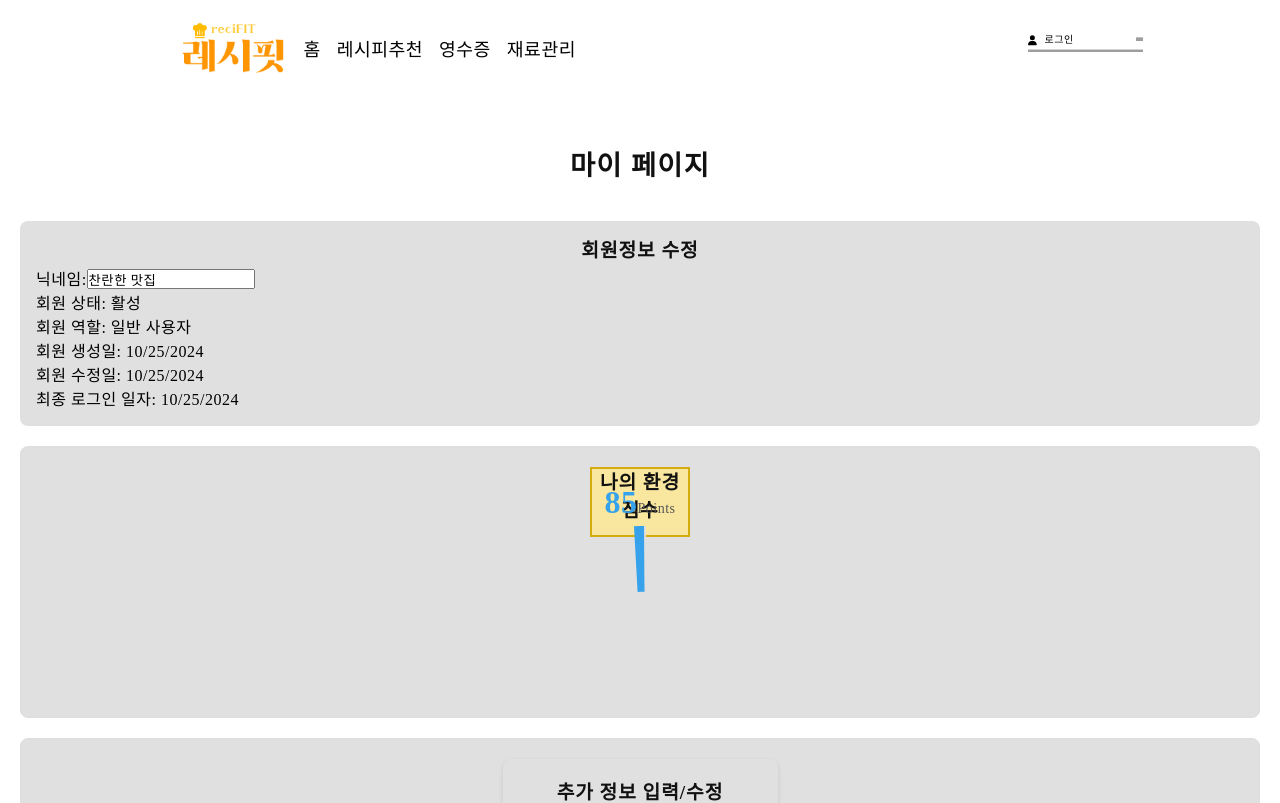
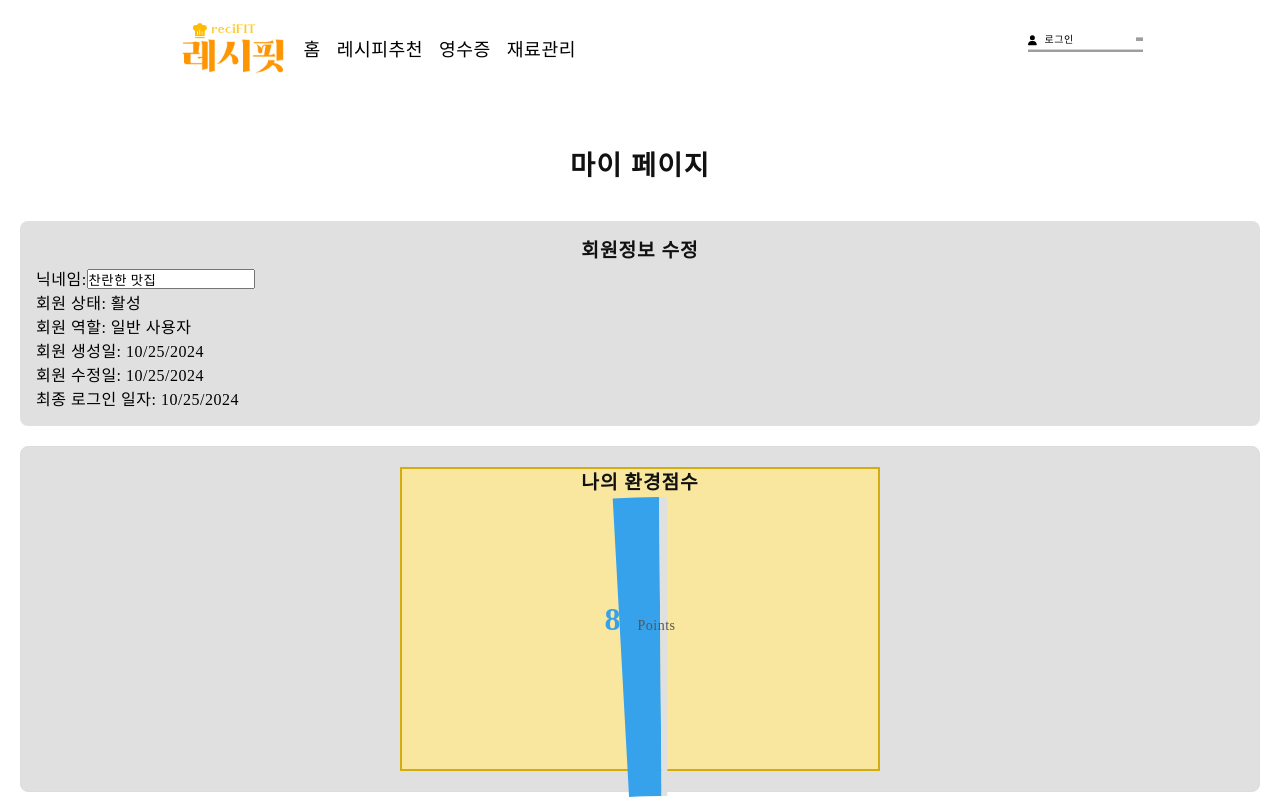
Before and after one commit to 2024-AISCHOOL-WEB1A/reciFIT, a React (Create React App) app in the folder frontend/: page /mypage in a window 1280 px wide. Shown: the top 803 px of the page. Built offline with nearby package versions, Linux system fonts and the light colour scheme; no server answers; grey boxes are pictures that could not be loaded; a web font is replaced by a local one.

Commit message:
마이페이지섹션명

```diff
--- a/frontend/src/assets/css/mypage.css
+++ b/frontend/src/assets/css/mypage.css
@@ -107,14 +107,9 @@
     border: 0.125em solid #d4ac0d;
     text-align: center;
     position: relative;
-    width: 100px; /* 차트의 너비 설정 */
-    height: 70px; /* 차트의 높이를 원형 형태에 맞게 조정 */
-    margin: 0 auto; }
-
-.stats-card {
-    position: relative;
-    width: 100px; /* 차트의 너비 설정 */
-    height: 70px; /* 차트의 높이를 감소시켜 반원 형태에 맞게 조정 */
+    width: 30em; /* 차트의 너비 설정 */
+    height:19em; /* 차트의 높이를 원형 형태에 맞게 조정 */
+    margin: 0 auto;
 }
 
 .score-label {
@@ -123,6 +118,7 @@
         left: 50%;
         transform: translate(-50%, -50%); /* 중앙 정렬 */
         text-align: center;
+        color: #111; /* 텍스트 색상 조정 */
 }
 
 .score-value {
@@ -130,11 +126,21 @@
         font-weight: bold;
         color: #36A2EB; /* 점수 색상 */
 }
-
 .score-text {
     font-size: 14px; /* 텍스트 크기 */
     color: #555; /* 텍스트 색상 */
 }
+
+
+
+.stats-card {
+
+    position: relative;
+    width: 20em; /* 차트의 너비 설정 */
+    height: 12em;
+}
+
+
 
 .mypage-footer {
     text-align: center;
--- a/frontend/src/components/Header.jsx
+++ b/frontend/src/components/Header.jsx
@@ -97,6 +97,14 @@ const Header = ({ user }) => {
             </li>
             <li className="SiteFamilySelect-item">
               <Link
+                to="/mypage?section=env-section"
+                className="SiteFamilySelect-link"
+              >
+                나의 환경점수
+              </Link>
+            </li>
+            <li className="SiteFamilySelect-item">
+              <Link
                 to="/mypage?section=additional-info"
                 className="SiteFamilySelect-link"
               >
@@ -109,14 +117,6 @@ const Header = ({ user }) => {
                 className="SiteFamilySelect-link"
               >
                 나의 레시피 조회
-              </Link>
-            </li>
-            <li className="SiteFamilySelect-item">
-              <Link
-                to="/mypage?section=my-ingredients"
-                className="SiteFamilySelect-link"
-              >
-                식재료 관리
               </Link>
             </li>
             <li className="SiteFamilySelect-item">
--- a/frontend/src/pages/Mypage.jsx
+++ b/frontend/src/pages/Mypage.jsx
@@ -35,8 +35,7 @@ const Mypage = () => {
             cookedYn: "N",
         },
     ]);
-    const [receipts, setReceipts] = useState([
-        {
+    const [receipts, setReceipts] = useState([{
         rptIdx: 1,
         rptPhotoUrl: "https://help.jobis.co/hc/article_attachments/115014257148/c.PNG", // 이미지 URL 변경
         totalCalories: 350,
@@ -45,8 +44,7 @@ const Mypage = () => {
         totalCarbonhydrates: 45, // 예시 데이터
         totalFiber: 8, // 예시 데이터
         createdAt: new Date(),
-        }
-    ]);
+    },]);
     const [isLoading, setIsLoading] = useState(false);
 
     const userIdx = 1; // 요청할 사용자 ID (예시)
@@ -71,19 +69,19 @@ const Mypage = () => {
 
     // 레시피 및 영수증 데이터 가져오기
     const fetchRecipesAndReceipts = async () => {
-        setIsLoading(true);
-        try {
-            const [recipesResponse, receiptsResponse] = await Promise.all([
-                axios.get(`/api/recipes/${userIdx}`),
-                axios.get(`/api/receipts/${userIdx}`)
-            ]);
-            setRecipes(recipesResponse.data);
-            setReceipts(receiptsResponse.data);
-        } catch (error) {
-            console.error("레시피 및 영수증 데이터를 가져오는 데 실패했습니다.", error);
-        } finally {
-            setIsLoading(false);
-        }
+        // setIsLoading(true);
+        // try {
+        //     const [recipesResponse, receiptsResponse] = await Promise.all([
+        //         axios.get(`/api/recipes/${userIdx}`),
+        //         axios.get(`/api/receipts/${userIdx}`)
+        //     ]);
+        //     // setRecipes(recipesResponse.data);
+        //     // setReceipts(receiptsResponse.data);
+        // } catch (error) {
+        //     console.error("레시피 및 영수증 데이터를 가져오는 데 실패했습니다.", error);
+        // } finally {
+        //     setIsLoading(false);
+        // }
     };
 
     // 사용자 정보 저장
```
Lines whose indentation alone changed are shown as unchanged.
